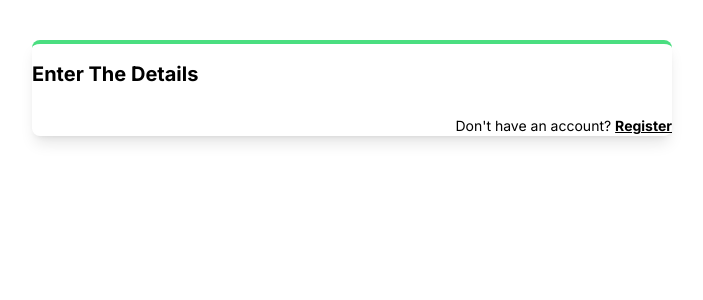
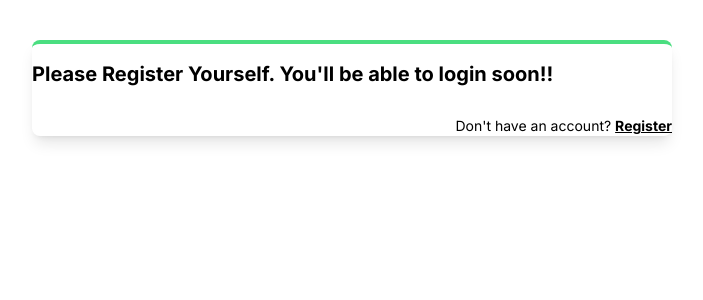
Before and after one commit to adarshdabral/vakeel, a Next.js app: page / in a window 1280 px wide. Shown: the top 300 px of the page, without its empty margins (288-991 px from the left). Built offline with nearby package versions, Linux system fonts and the light colour scheme.

Commit message:
Update LoginForm.tsx

```diff
--- a/src/components/LoginForm.tsx
+++ b/src/components/LoginForm.tsx
@@ -4,7 +4,7 @@ export default function LoginForm() {
     return (
         <div className="grid place-items-center">
             <div className="shadow-lg rounded-lg border-t-4 border-green-400 w-1/2 mx-auto my-10">
-                <h1 className="text-xl font-bold my-4">Enter The Details</h1>
+                <h1 className="text-xl font-bold my-4">Please Register Yourself. You'll be able to login soon!!</h1>
                 <form className="flex flex-col gap-3">
 {/*                     <input type="text" placeholder="Email" />
                     <input type="password" placeholder="Password" />
```
